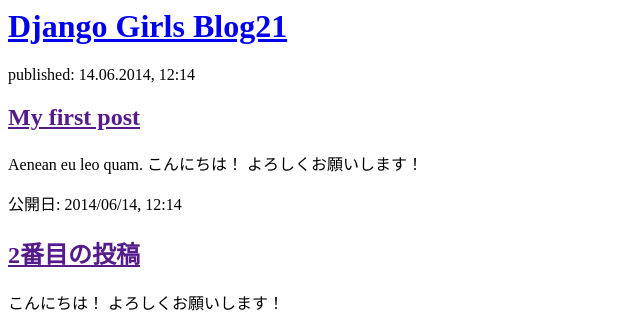
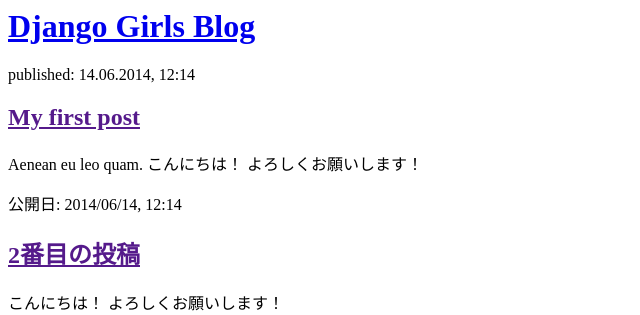
Before and after one commit to kumosakiT/my-first-blog, a Django app: page / in a window 1280 px wide. Shown: the top 315 px of the page, without its empty margins (0-640 px from the left). Run offline with Django 3.2, Linux system fonts and the light colour scheme; data that the repository does not hold is empty.

Commit message:
Changed the HTML for the site.

```diff
--- a/blog/templates/blog/post_list.html
+++ b/blog/templates/blog/post_list.html
@@ -4,7 +4,7 @@
     </head>
     <body>
         <div>
-            <h1><a href="/">Django Girls Blog21</a></h1>
+            <h1><a href="/">Django Girls Blog</a></h1>
         </div>
 
         {% for post in posts %}
```
